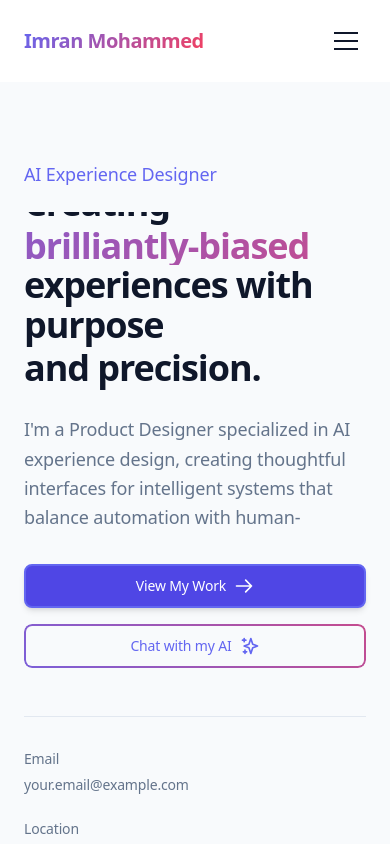
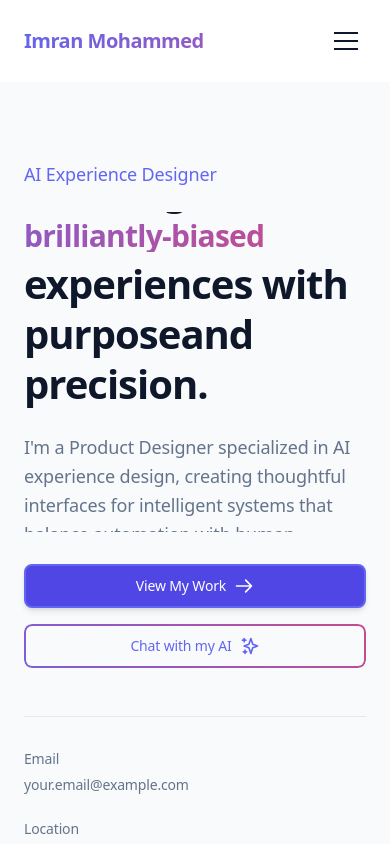
Before and after one commit to reportkaro/imranaiportfolio, a Next.js app: page / in a window 390 px wide. Shown: the top 844 px of the page. Built offline with nearby package versions, Linux system fonts and the light colour scheme.

Commit message:
Completely revise hero heading layout with better text flow and responsive design

```diff
--- a/src/app/globals.css
+++ b/src/app/globals.css
@@ -178,10 +178,16 @@ p {
 
 /* Gradient text */
 .gradient-text {
-  background: linear-gradient(135deg, var(--accent), var(--tertiary));
+  background-size: 300% 300%;
+  transition: all 0.3s ease-out;
+  display: inline-block;
+  line-height: 1.1;
+  background-clip: text;
   -webkit-background-clip: text;
-  background-clip: text;
   color: transparent;
+  background-image: linear-gradient(135deg, var(--accent), var(--tertiary));
+  padding: 0;
+  margin: 0;
 }
 
 /* Section title underline */
@@ -450,7 +456,7 @@ p {
   animation: fade-in-out 3s ease-in-out 1.5s infinite;
 }
 
-/* Hero heading styles for better text alignment */
+/* Updated hero heading styles for better text alignment */
 .hero-heading {
   line-height: 1.1;
   display: flex;
@@ -468,8 +474,30 @@ p {
   position: relative;
 }
 
+/* Gradient text improvements */
+.gradient-text {
+  background-size: 300% 300%;
+  transition: all 0.3s ease-out;
+  display: inline-block;
+  line-height: 1.1;
+  background-clip: text;
+  -webkit-background-clip: text;
+  color: transparent;
+  background-image: linear-gradient(135deg, var(--accent), var(--tertiary));
+  padding: 0;
+  margin: 0;
+}
+
 /* Improve responsive behavior for hero headings */
 @media (max-width: 640px) {
+  h1 {
+    font-size: 2.5rem !important;
+  }
+
+  h1 br {
+    display: none;
+  }
+
   .hero-heading {
     flex-direction: column;
     align-items: flex-start;
--- a/src/components/sections/hero/HeroHeading.tsx
+++ b/src/components/sections/hero/HeroHeading.tsx
@@ -38,32 +38,42 @@ const HeroHeading = ({ isVisible, aiTextOptions }: HeroHeadingProps) => {
       style={{ willChange: "opacity" }}
       ref={elementRef}
     >
-      <h1
-        className={`hero-heading text-4xl md:text-5xl lg:text-6xl xl:text-7xl font-bold mb-6 md:mb-8 ${
+      {/* Reduced font sizes and simplified structure */}
+      <div
+        className={`mb-6 md:mb-8 transition-all duration-300 ${
           isVisible ? 'translate-y-0 opacity-100' : 'translate-y-6 opacity-0'
         }`}
       >
-        <span>Creating</span>{" "}
+        <h1 className="text-3xl md:text-4xl lg:text-5xl xl:text-6xl font-bold tracking-tight leading-tight">
+          Creating
+        </h1>
+
+        <div className="my-1">
           <span
             ref={gradientTextRef}
-          className="gradient-text animate-gradient"
+            className="gradient-text animate-gradient text-3xl md:text-4xl lg:text-5xl xl:text-6xl font-bold tracking-tight"
             style={{
               backgroundSize: '300% 300%',
               transition: 'all 1.5s cubic-bezier(0.22, 1, 0.36, 1)',
-            opacity: textOpacity
+              opacity: textOpacity,
+              display: 'inline-block',
+              position: 'relative'
             }}
           >
             {currentText}
             {typing && (
               <span className="absolute right-[-2px] top-1/2 -translate-y-1/2 h-[60%] w-[2px] bg-accent animate-blink inline-block opacity-60"></span>
             )}
-        </span>{" "}
-        <span>experiences with purpose</span>{" "}
-        <span>and precision.</span>
+          </span>
+        </div>
+
+        <h1 className="text-3xl md:text-4xl lg:text-5xl xl:text-6xl font-bold tracking-tight leading-tight">
+          experiences with purpose<br />and precision.
         </h1>
+      </div>
 
       <p
-        className={`text-lg md:text-xl text-muted mb-0 max-w-2xl leading-relaxed ${
+        className={`text-lg md:text-xl text-muted mb-0 max-w-2xl leading-relaxed transition-all duration-300 ${
           isVisible ? 'translate-y-0 opacity-100' : 'translate-y-8 opacity-0'
         }`}
       >
```
Lines whose indentation alone changed are shown as unchanged.
